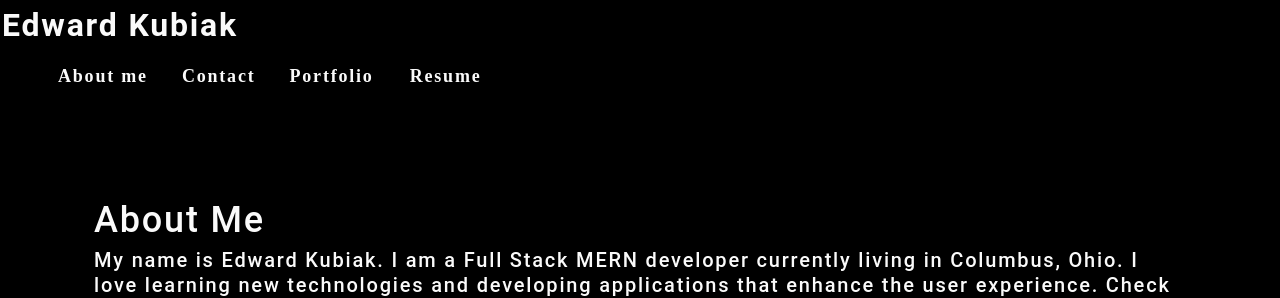
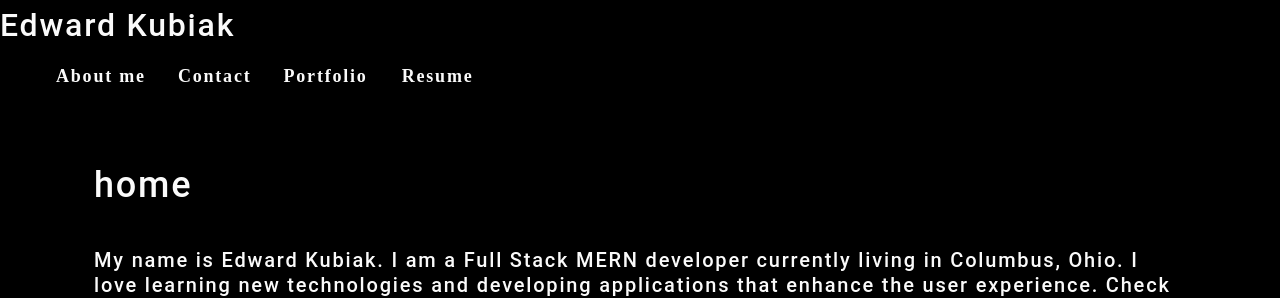
Before and after one commit to ek33450505/curly-umbrella, a React (Create React App) app: page / in a window 1280 px wide. Shown: the top 298 px of the page. Built offline with nearby package versions, Linux system fonts and the light colour scheme.

Commit message:
Eli helped in office hours with getting components to render properly. Need to correct styling ect

```diff
--- a/src/App.js
+++ b/src/App.js
@@ -1,30 +1,35 @@
 import React, { useState } from 'react';
 import Nav from './components/Nav';
+import Footer from './components/Footer';
 import About from './components/About';
-import Footer from './components/Footer';
 import ContactForm from './components/Contact';
-import Project from './components/Project';
+import Portfolio from './components/Portfolio';
+
+function router (page) {
+  switch (page) {
+      case "contact":
+        return <ContactForm />
+
+      case "portfolio":
+        return <Portfolio />
+
+      default:
+          return <About />
+  }
+}
 
 function App() {
-
-  const [contactSelected, setContactSelected] = useState(false);
+  const [selectedPage, setPage] = useState('home');
 
   return (
     <div>
-      <Nav
-        contactSelected={contactSelected}
-        setContactSelected={setContactSelected}
-      ></Nav>
+      <Nav seletected={selectedPage} onSelect={setPage} />
       <main>
-        {!contactSelected ? (
-          <>
-            <About></About>
-          </>
-        ) : (
-          <ContactForm></ContactForm>
-        )}
-        <Project></Project>
-        <Footer></Footer>
+        { <h1>{selectedPage}</h1> }
+
+        { router(selectedPage) }
+
+        <Footer />
       </main>
     </div>
   );
--- a/src/components/About/index.js
+++ b/src/components/About/index.js
@@ -4,7 +4,7 @@ import coverImage from "../../assets/cover/cover-image.jpeg";
 function About() {
     return (
         <section className="my-5">
-            <h1 id="about">About Me</h1>
+            {/* <h1 id="about">About Me</h1> */}
                 <h5>My name is Edward Kubiak. I am a Full Stack MERN developer currently living in Columbus, Ohio. I love learning new technologies and developing applications that enhance the user experience. Check out my portfolio and resume to learn more about me and my work!</h5>
                     <img src={coverImage} class="center" className="my-2" alt="cover" />
         </section>
--- a/src/components/Contact/index.js
+++ b/src/components/Contact/index.js
@@ -38,7 +38,7 @@ function ContactForm() {
 
   return (
     <section>
-      <h1 data-testid="h1tag">Contact me</h1>
+      {/* <h1 data-testid="h1tag">Contact me</h1> */}
       <form id="contact-form" onSubmit={handleSubmit}>
         <div>
           <label htmlFor="name">Name:</label>
--- a/src/components/Nav/index.js
+++ b/src/components/Nav/index.js
@@ -1,40 +1,34 @@
-import React from 'react';
+import React, { useCallback } from 'react';
 import resume from "../../assets/images/Edward_Kubiak_Resume.pdf";
 
+function Nav({ selected, onSelect }) {
+    const navHandler = useCallback((evt) => {
+        const page = evt.currentTarget.dataset.page
+        onSelect(page)
+    }, [])
 
-function Nav(props) {
-    const {
-      contactSelected,
-      setContactSelected,
-    } = props;
 
     return (
         <header>
         <h2>
-            <a href="/">
-            <span>Edward Kubiak</span>
-            </a>
+            <div data-page="home" onClick={navHandler}>
+                <span>Edward Kubiak</span>
+            </div>
         </h2>
         <nav>
             <ul className="flex-row">
-            <li className="mx-2">
-                <a data-testid="about" href="#about" onClick={() => setContactSelected(false)}>
-                About me
-                </a>
-            </li>
-            <li className={`mx-2 ${contactSelected && 'navActive'}`}>
-                <span onClick={() => setContactSelected(true)}>Contact</span>
-            </li>
-            <li className="mx-2">
-                <a href="#portfolio">
-                Portfolio
-                </a>
-            </li>
-            <li className="mx-2">
-                <a href={resume}>
-                Resume
-                </a>
-            </li>
+                <li className={`mx-2 ${selected === 'about' && 'navActive'}`} onClick={navHandler}  data-page="about">
+                    <span data-testid="about">About me</span>
+                </li>
+                <li className={`mx-2 ${selected === 'contact' && 'navActive'}`}  onClick={navHandler} data-page="contact">
+                    <span>Contact</span>
+                </li>
+                <li className={`mx-2 ${selected === 'portfolio' ? 'navActive' : ''}`} onClick={navHandler}  data-page="portfolio">
+                    <span>Portfolio</span>
+                </li>
+                <li className="mx-2">
+                    <a href={resume} target="_blank">Resume</a>
+                </li>
             </ul>
         </nav>
         </header>
--- a/src/components/Project/index.js
+++ b/src/components/Portfolio/index.js
@@ -7,7 +7,7 @@ import budget from "../../assets/images/budgetTracker.png";
 import deepThoughts from "../../assets/images/deepThoughts.png";
 
 
-function Project() {
+function Portfolio() {
     return (
       <section>
         <a href="https://ek33450505.github.io/run-buddy/">
@@ -56,4 +56,4 @@ function Project() {
     );
   }
 
-export default Project;
+export default Portfolio;
```
